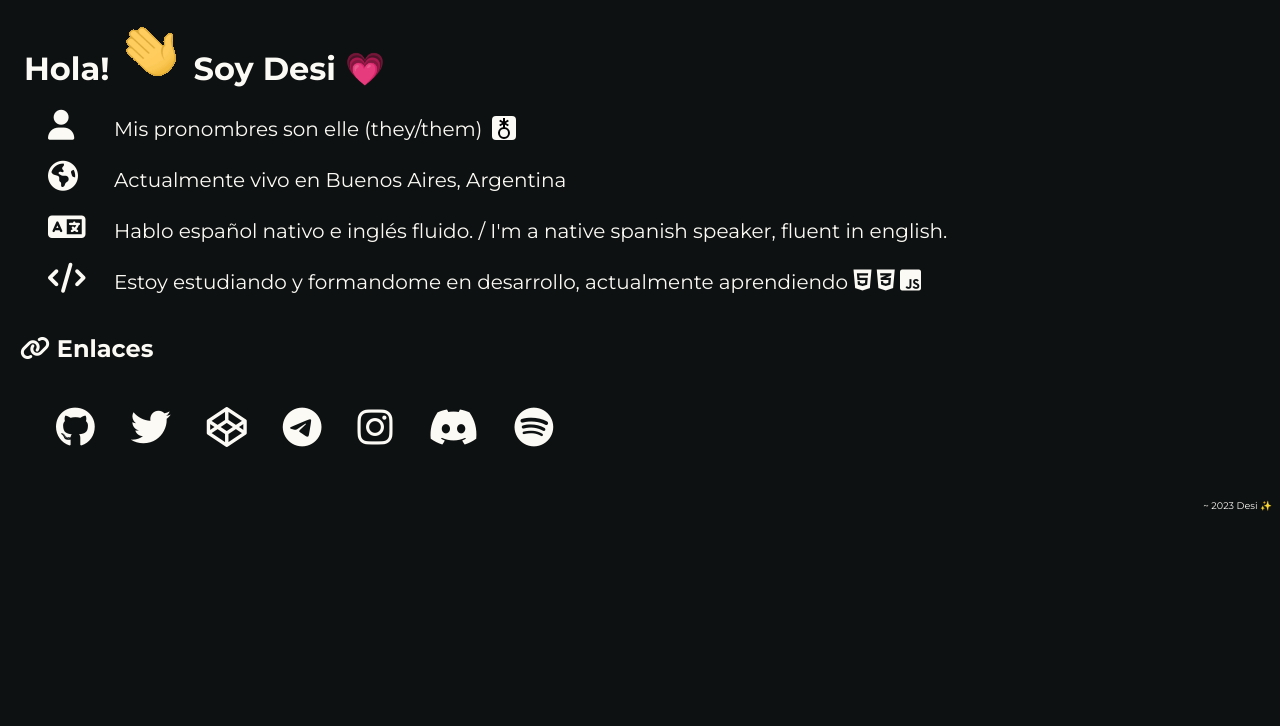
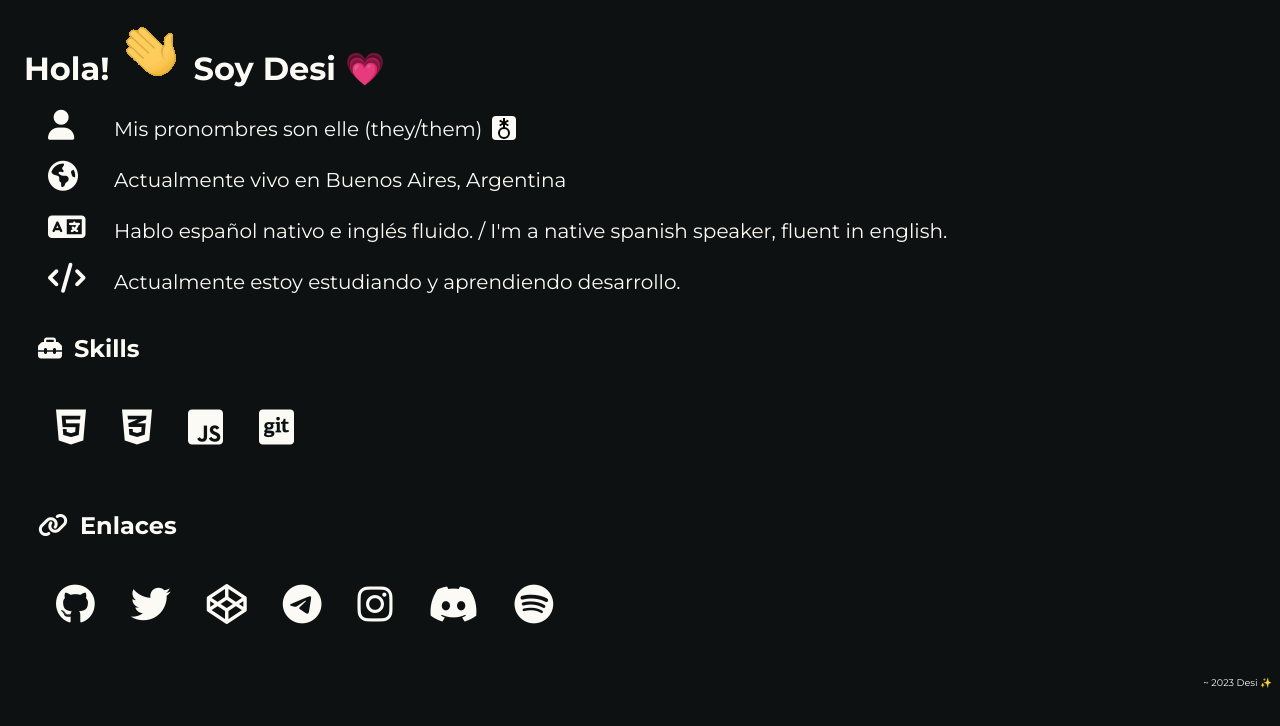
Before and after one commit to ledesidium/desi-fw, a plain HTML site: page index.html in a window 1280 px wide. Drawn offline with Linux system fonts and the light colour scheme.

Commit message:
change skills
cambio de skills en index

```diff
--- a/index.html
+++ b/index.html
@@ -26,19 +26,36 @@
                     <i class="fa-solid fa-language" title="Idiomas"></i>Hablo español nativo e inglés fluido. / I'm a native spanish
                     speaker, fluent in english.
                 </li>
-                <li>
-                    <i class="fa-solid fa-code" title="Code"></i>Estoy estudiando y formandome en desarrollo, actualmente aprendiendo
-                    <a href="https://developer.mozilla.org/en-US/docs/Glossary/HTML5"><i class="fa-brands fa-html5" title="HTML5"></i></a>
-                    <a href="https://developer.mozilla.org/en-US/docs/Web/CSS" title="CSS3"><i class="fa-brands fa-css3-alt"></i></a>
-                    <a href="https://developer.mozilla.org/en-US/docs/Web/JavaScript"
-                        ><i class="fa-brands fa-square-js" title="JavaScript"></i
-                    ></a>
-                </li>
+                <li><i class="fa-solid fa-code" title="Code"></i>Actualmente estoy estudiando y aprendiendo desarrollo.</li>
             </ul>
         </nav>
-
+        <section class="skills">
+            <h2><i class="fa-solid fa-toolbox" title="Skills"></i>Skills</h2>
+            <div class="skills-menu">
+                <ul class="skills-icons">
+                    <li>
+                        <a href="https://developer.mozilla.org/en-US/docs/Glossary/HTML5"
+                            ><i class="fa-brands fa-html5" title="HTML5"></i
+                        ></a>
+                    </li>
+                    <li>
+                        <a href="https://developer.mozilla.org/en-US/docs/Web/CSS" title="CSS3"><i class="fa-brands fa-css3-alt"></i></a>
+                    </li>
+                    <li>
+                        <a href="https://developer.mozilla.org/en-US/docs/Web/JavaScript"
+                            ><i class="fa-brands fa-square-js" title="JavaScript"></i
+                        ></a>
+                    </li>
+                    <li>
+                        <a href="https://developer.mozilla.org/en-US/docs/Glossary/Git" title="Git"
+                            ><i class="fa-brands fa-square-git"></i
+                        ></a>
+                    </li>
+                </ul>
+            </div>
+        </section>
         <section class="socials">
-            <h2><i class="fa-solid fa-link" title="Links"></i> Enlaces</h2>
+            <h2><i class="fa-solid fa-link" title="Links"></i>Enlaces</h2>
             <div class="social-menu">
                 <ul class="social-links">
                     <li>
--- a/src/style.css
+++ b/src/style.css
@@ -48,28 +48,37 @@ li > a > i {
     font-size: 1em;
 }
 
-.social-menu {
+h2 > i {
+    padding-left: 0.75em;
+    margin-right: 0.5em;
+}
+
+.social-menu,
+.skills-menu {
     display: flex;
 }
 
-.social-links {
+.social-links,
+.skills-icons {
     display: flex;
 }
 
-.social-links > li > a > i {
+.social-links > li > a > i,
+.skills-icons > li > a > i {
     margin-right: 0.5em;
     list-style: none;
     font-size: 2em;
     text-align: center;
-    transition: 0.7s;
+    transition: 0.75s;
     padding: 0.2em;
 }
 
-.social-links > li > a > i:hover {
+.social-links > li > a > i:hover,
+.skills-icons > li > a > i:hover {
     color: #0e1111;
     background-color: #fbfaf5;
     border-radius: 0.2em;
-    transform: translate(0, -10%);
+    transform: translate(0, -15%);
 }
 
 footer {
```
